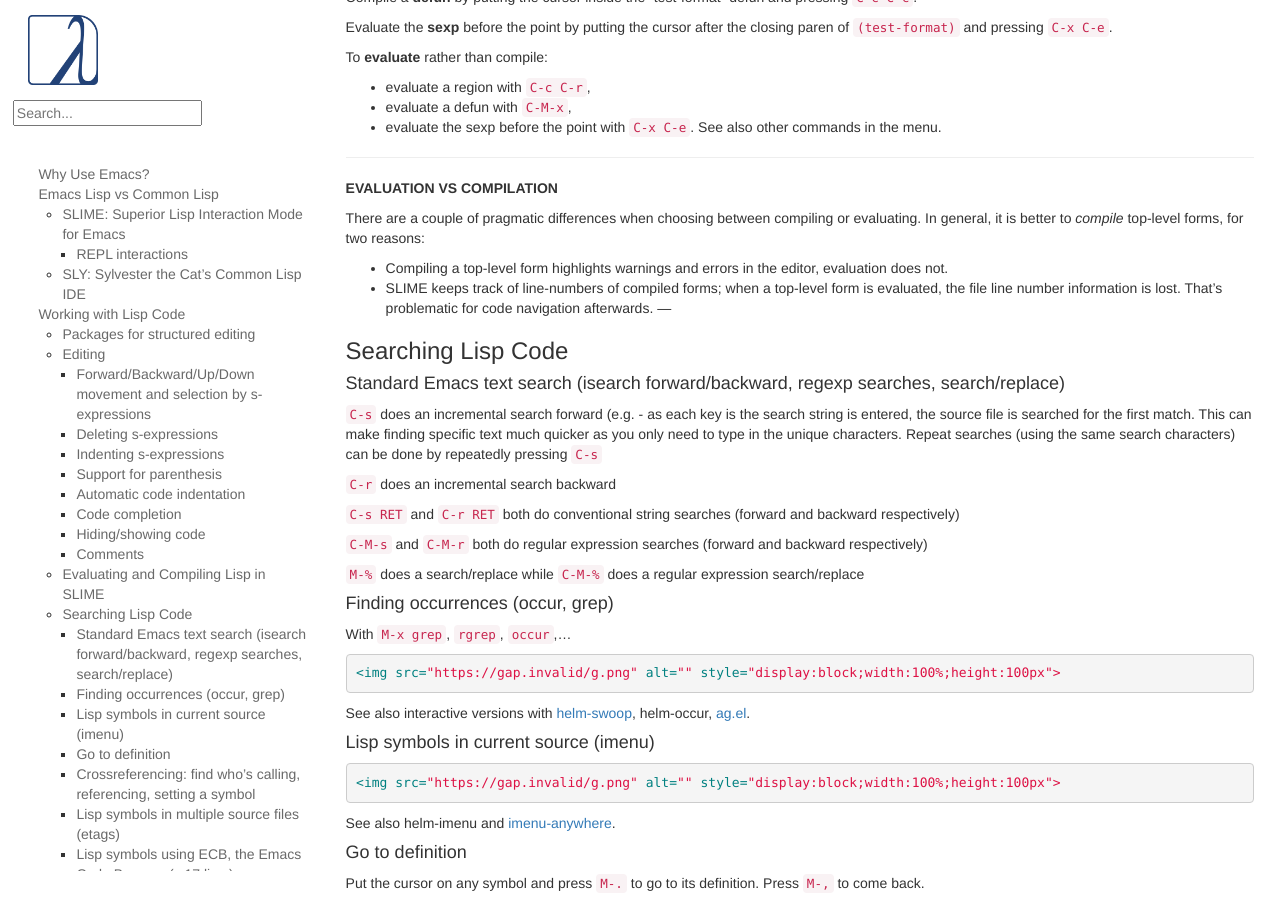
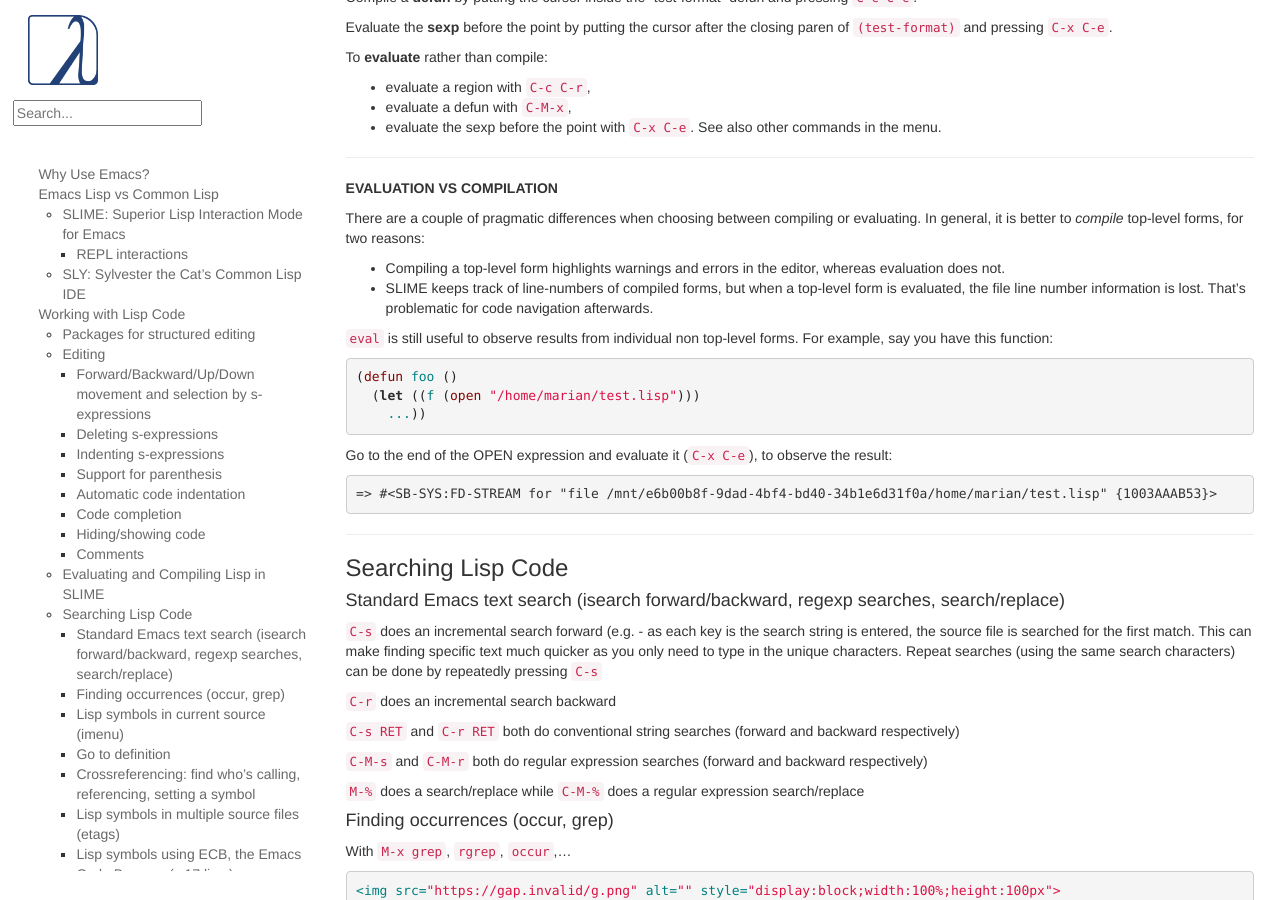
Before and after one commit to LispCookbook/cl-cookbook, a Jekyll site: the page built from emacs-ide.md, in a window 1280 px wide and 900 px high, scrolled down 3354 px. Built offline with Jekyll 4.4.1, drawn with Linux system fonts in a browser that asks for light colours.

Commit message:
emacs: when eval is useful

````diff
--- a/emacs-ide.md
+++ b/emacs-ide.md
@@ -252,9 +252,25 @@
 
 There are a couple of pragmatic differences when choosing between compiling or evaluating.
 In general, it is better to *compile* top-level forms, for two reasons:
-* Compiling a top-level form highlights warnings and errors in the editor, evaluation does not.
-* SLIME keeps track of line-numbers of compiled forms; when a top-level form is evaluated, the file line number information is lost.
-That's problematic for code navigation afterwards.
+
+* Compiling a top-level form highlights warnings and errors in the editor, whereas evaluation does not.
+* SLIME keeps track of line-numbers of compiled forms, but when a top-level form is evaluated, the file line number information is lost. That's problematic for code navigation afterwards.
+
+`eval` is still useful to observe results from individual non top-level forms. For example, say you have this function:
+
+
+~~~lisp
+(defun foo ()
+  (let ((f (open "/home/marian/test.lisp")))
+    ...))
+~~~
+
+Go to the end of the OPEN expression and evaluate it (`C-x C-e`), to observe the result:
+
+```
+=> #<SB-SYS:FD-STREAM for "file /mnt/e6b00b8f-9dad-4bf4-bd40-34b1e6d31f0a/home/marian/test.lisp" {1003AAAB53}>
+```
+
 ---
 
 <a name="Slide-12"></a>
````
